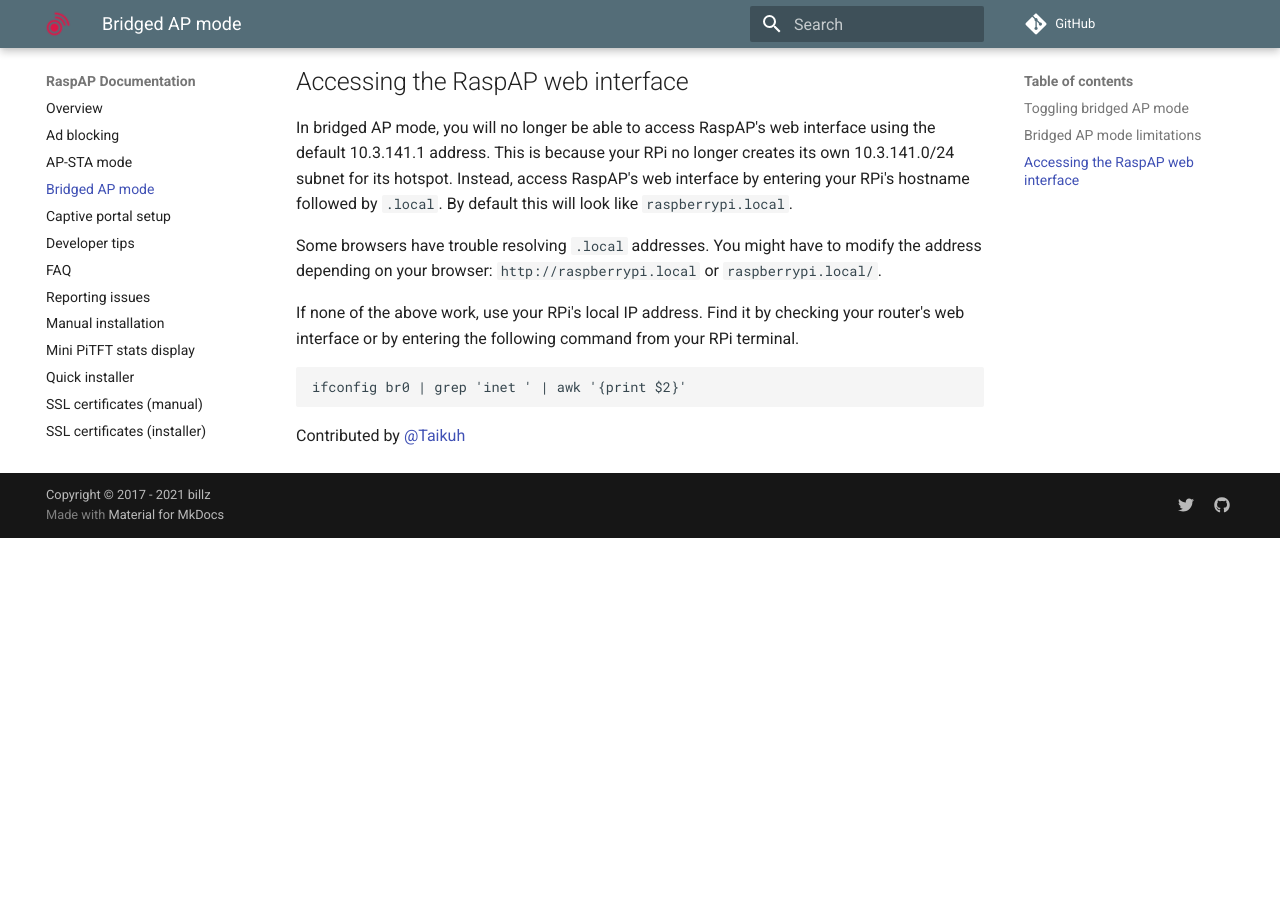
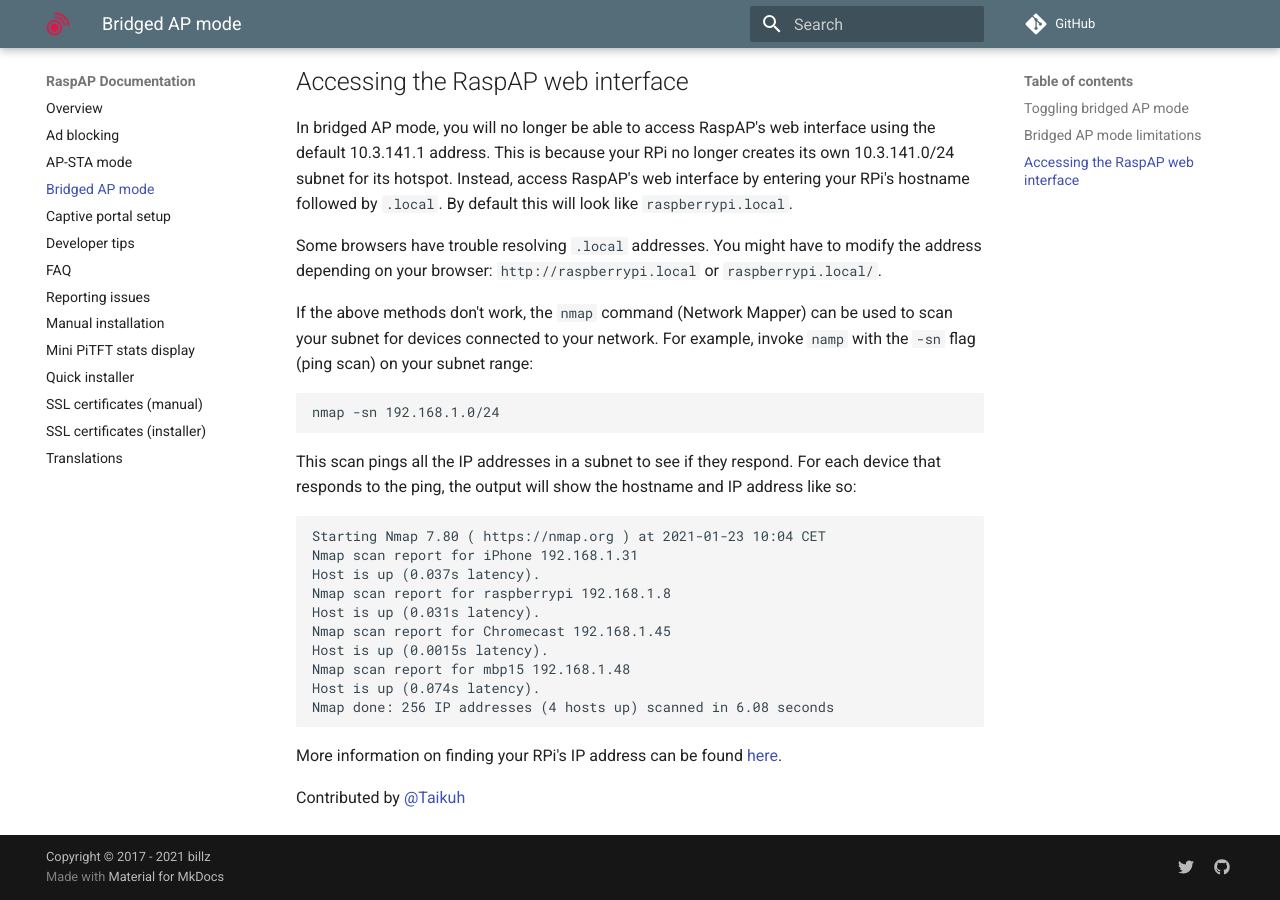
Before and after one commit to RaspAP/raspap-docs, an MkDocs documentation site: the page built from docs/bridged.md, in a window 1280 px wide and 900 px high, scrolled down 770 px. Built offline with MkDocs 1.6.1 and Material for MkDocs 9.7.7, drawn with Linux system fonts in a browser that asks for light colours; comment, search, counter and statistics services are not loaded; before the commit the page ends 1308 px from its top, so only the background shows below that.

Commit message:
Update bridged AP doc

````diff
--- a/docs/bridged.md
+++ b/docs/bridged.md
@@ -19,10 +19,28 @@
 
 Some browsers have trouble resolving `.local` addresses. You might have to modify the address depending on your browser: `http://raspberrypi.local` or `raspberrypi.local/`.
 
-If none of the above work, use your RPi's local IP address. Find it by checking your router's web interface or by entering the following command from your RPi terminal.
+If the above methods don't work, the `nmap` command (Network Mapper) can be used to scan your subnet for devices connected to your network. For example, invoke `namp` with the `-sn` flag (ping scan)
+on your subnet range:
 
 ```
-ifconfig br0 | grep 'inet ' | awk '{print $2}'
+nmap -sn 192.168.1.0/24
 ```
 
+This scan pings all the IP addresses in a subnet to see if they respond. For each device that responds to the ping, the output will show the hostname and IP address like so:
+
+```
+Starting Nmap 7.80 ( https://nmap.org ) at 2021-01-23 10:04 CET
+Nmap scan report for iPhone 192.168.1.31
+Host is up (0.037s latency).
+Nmap scan report for raspberrypi 192.168.1.8
+Host is up (0.031s latency).
+Nmap scan report for Chromecast 192.168.1.45
+Host is up (0.0015s latency).
+Nmap scan report for mbp15 192.168.1.48
+Host is up (0.074s latency).
+Nmap done: 256 IP addresses (4 hosts up) scanned in 6.08 seconds
+```
+
+More information on finding your RPi's IP address can be found [here](https://www.raspberrypi.org/documentation/remote-access/ip-address.md).
+
 Contributed by [@Taikuh](https://github.com/Taikuh)
````
